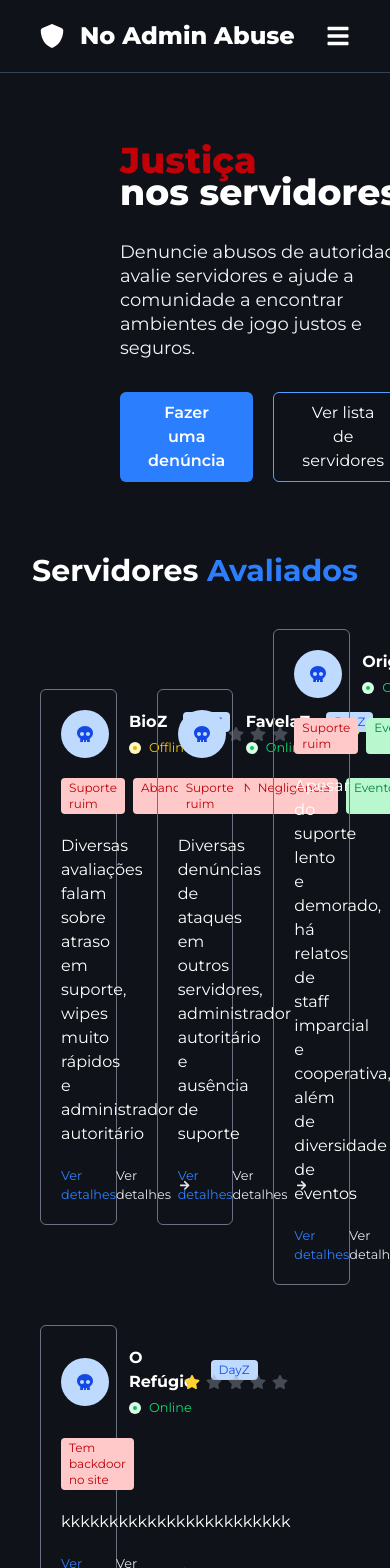
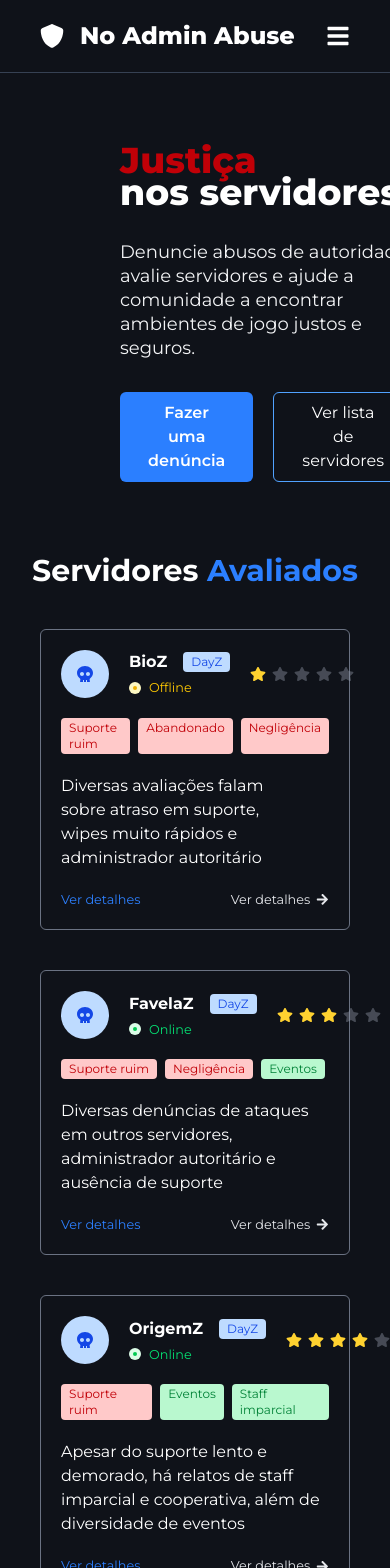
Before and after one commit to joaoragazzo/no-admin-abuse, a React (Vite) app in the folder front-end/: page / in a window 390 px wide. Shown: the top 1568 px of the page. Built offline with nearby package versions, Linux system fonts and the light colour scheme.

Commit message:
feat: final touches on ratedservers card

```diff
--- a/front-end/src/App.tsx
+++ b/front-end/src/App.tsx
@@ -43,7 +43,7 @@ function App() {
           Servidores&nbsp;<span className="text-blue-500">Avaliados</span>
         </div>
         {/* Cards */}
-        <div className="grid grid-cols-3 gap-10 justify-center items-center">
+        <div className="grid grid-cols-1 lg:grid-cols-2 xl:grid-cols-3 gap-10 justify-center items-center">
           <RatedServer
             serverName="BioZ"
             serverIcon={<FaSkull />}
--- a/front-end/src/components/cards/RatedServer.tsx
+++ b/front-end/src/components/cards/RatedServer.tsx
@@ -13,7 +13,8 @@ interface RatedServerProps {
 
 export const RatedServer: React.FC<RatedServerProps> = ({ serverName, serverIcon, online, description, badTags, goodTags, rating }) => {
     return (
-        <div className="border-1 border-gray-500/100 rounded-md p-5 flex flex-col gap-5">
+        <div className="h-full border-1 border-gray-500/100 rounded-md p-5 flex flex-col justify-between gap-5">
+            <div className="flex flex-col gap-5">
                 {/* Cabeçalho */}
                 <div className="flex flex-row gap-5 items-center">
                 <div className="p-4 bg-blue-200 text-blue-700 w-fit rounded-full">
@@ -66,9 +67,13 @@ export const RatedServer: React.FC<RatedServerProps> = ({ serverName, serverIcon
                         </div>
                     ))}
                 </div>
+                {/* Description */}
                 <div className="text-pretty">
                 {description}
                 </div>
+            </div>
+
+            {/* Footer */}
             <div className="flex flex-row justify-between">
               <small className="text-blue-500 hover:text-blue-400 cursor-pointer">Ver detalhes</small>
               <small className="flex flex-row items-center gap-1.5 cursor-pointer hover:text-white text-gray-200">Ver detalhes <FaArrowRight /></small>
```
Lines whose indentation alone changed are shown as unchanged.
